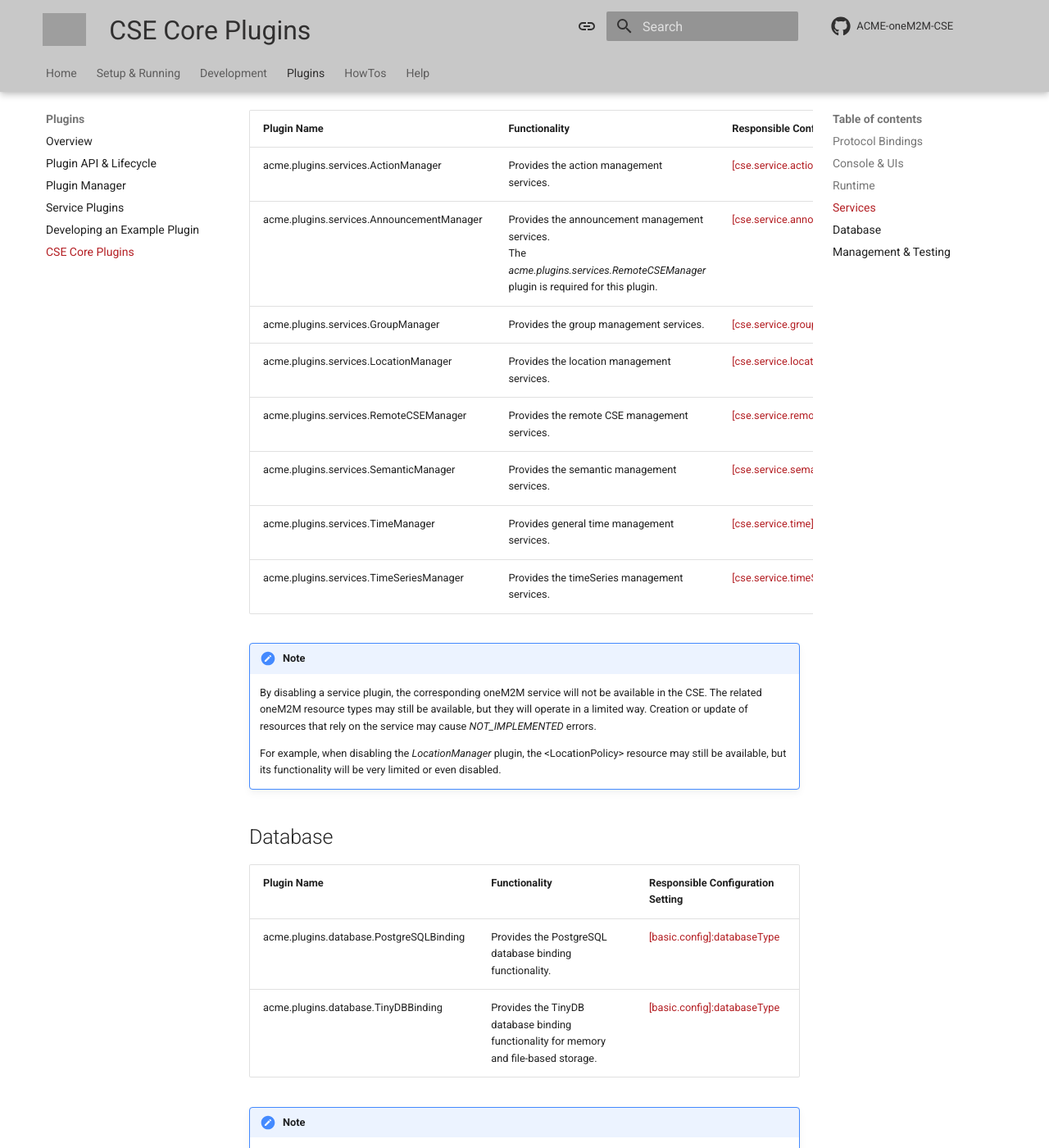
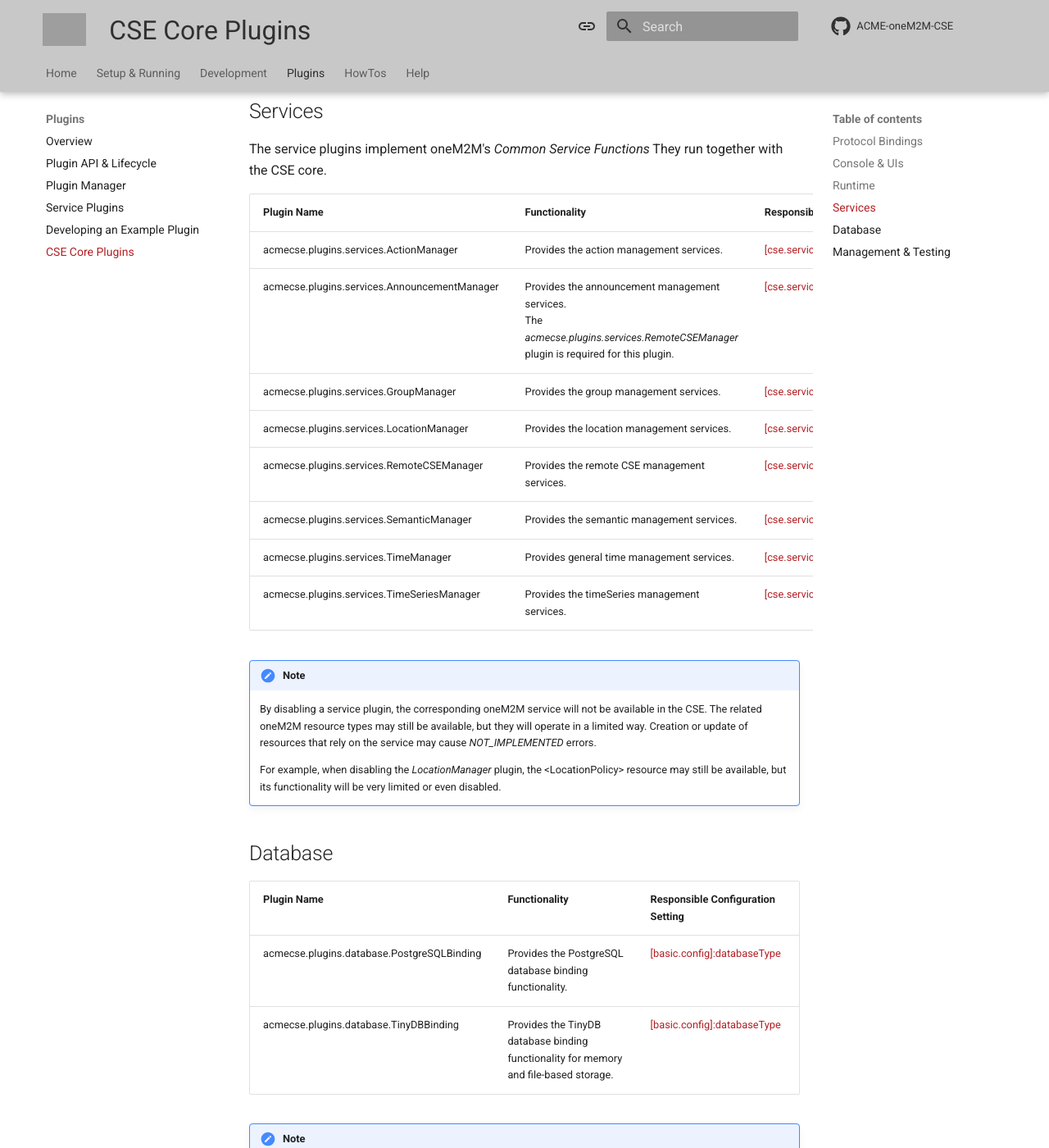
Before and after one commit to ankraft/ACME-oneM2M-CSE-mkdocs, an MkDocs documentation site: the page built from docs/plugins/PluginCorePlugins.md, in a window 1280 px wide and 1400 px high, scrolled down 2055 px. Shown: the whole window at 82% size. Built offline with MkDocs 1.6.1 and Material for MkDocs 9.7.7, drawn with Linux system fonts in a browser that asks for light colours; comment, search, counter and statistics services are not loaded; some of the changed text lies outside the part shown; grey boxes are pictures that could not be loaded.

Commit message:
Changed package name acme to acmecse

```diff
--- a/docs/plugins/PluginCorePlugins.md
+++ b/docs/plugins/PluginCorePlugins.md
@@ -8,12 +8,12 @@
 
 ## Protocol Bindings
 
-| Plugin Name                           | Functionality                                                            | Responsible Configuration Setting                    |
-|:--------------------------------------|:-------------------------------------------------------------------------|:-----------------------------------------------------|
-| acme.plugins.bindings.CoAPServer      | Provides the [CoAP protocol](../setup/Configuration-coap.md) binding.    | [\[coap\]:enable](../setup/Configuration-coap.md#)   |
-| acme.plugins.bindings.HttpServer      | Provides the [HTTP protocol](../setup/Configuration-http.md) binding.    | [\[http\]:enable](../setup/Configuration-http.md#)   |
-| acme.plugins.bindings.MQTTClient      | Provides the [MQTT protocol](../setup/Configuration-mqtt.md) binding.    | [\[mqtt\]:enable](../setup/Configuration-mqtt.md)    |
-| acme.plugins.bindings.WebSocketServer | Provides the [WebSocket protocol](../setup/Configuration-ws.md) binding. | [\[websocket\]:enable](../setup/Configuration-ws.md) |
+| Plugin Name                              | Functionality                                                            | Responsible Configuration Setting                    |
+|:-----------------------------------------|:-------------------------------------------------------------------------|:-----------------------------------------------------|
+| acmecse.plugins.bindings.CoAPServer      | Provides the [CoAP protocol](../setup/Configuration-coap.md) binding.    | [\[coap\]:enable](../setup/Configuration-coap.md#)   |
+| acmecse.plugins.bindings.HttpServer      | Provides the [HTTP protocol](../setup/Configuration-http.md) binding.    | [\[http\]:enable](../setup/Configuration-http.md#)   |
+| acmecse.plugins.bindings.MQTTClient      | Provides the [MQTT protocol](../setup/Configuration-mqtt.md) binding.    | [\[mqtt\]:enable](../setup/Configuration-mqtt.md)    |
+| acmecse.plugins.bindings.WebSocketServer | Provides the [WebSocket protocol](../setup/Configuration-ws.md) binding. | [\[websocket\]:enable](../setup/Configuration-ws.md) |
 
 !!! Note
 	At least one protocol binding plugin must be enabled for the CSE to function properly, as
@@ -22,19 +22,19 @@
 
 ## Console & UIs
 
-| Plugin Name                          | Functionality                                                                                                                                                                                                                                   | Responsible Configuration Setting                                                            |
-|:-------------------------------------|:------------------------------------------------------------------------------------------------------------------------------------------------------------------------------------------------------------------------------------------------|:---------------------------------------------------------------------------------------------|
-| acme.plugins.bindings.http.HttpWebUI | Provides the [web UI](../setup/WebUI.md) functionality.<br>Runs together with the HTTP server.                                                                                                                                                  | [\[webui\]:enable](../setup/Configuration-uis.md#web-ui)                                     |
-| acme.plugins.runtime.Console         | Provides the [console](../setup/Console.md) functionality.<br>Runs together with the CSE core and provides a rich console UI for interacting with the CSE.<br>This is the CSE's default console.                                                | [\[basic.config\]:consoleType](../setup/Configuration-basic.md#basic-configuration) = rich   |
-| acme.plugins.runtime.MinimalConsole  | Provides a [minimal console](../setup/Console.md#minimal-console) functionality.<br>Runs together with the CSE core and provides a minimal console UI for interacting with the CSE.<br>This is an alternative, less resource-intensive console. | [\[basic.config\]:consoleType](../setup/Configuration-basic.md#basic-configuration) = simple |
-| acme.plugins.runtime.TextUI          | Provides the [text UI](../setup/TextUI.md) functionality.<br>Runs together with the CSE core and provides a text-based user interface for interacting with the CSE.                                                                             | [\[textui\]:enable](../setup/Configuration-uis.md#text-ui)                     |
+| Plugin Name                             | Functionality                                                                                                                                                                                                                                   | Responsible Configuration Setting                                                            |
+|:----------------------------------------|:------------------------------------------------------------------------------------------------------------------------------------------------------------------------------------------------------------------------------------------------|:---------------------------------------------------------------------------------------------|
+| acmecse.plugins.bindings.http.HttpWebUI | Provides the [web UI](../setup/WebUI.md) functionality.<br>Runs together with the HTTP server.                                                                                                                                                  | [\[webui\]:enable](../setup/Configuration-uis.md#web-ui)                                     |
+| acmecse.plugins.runtime.Console         | Provides the [console](../setup/Console.md) functionality.<br>Runs together with the CSE core and provides a rich console UI for interacting with the CSE.<br>This is the CSE's default console.                                                | [\[basic.config\]:consoleType](../setup/Configuration-basic.md#basic-configuration) = rich   |
+| acmecse.plugins.runtime.MinimalConsole  | Provides a [minimal console](../setup/Console.md#minimal-console) functionality.<br>Runs together with the CSE core and provides a minimal console UI for interacting with the CSE.<br>This is an alternative, less resource-intensive console. | [\[basic.config\]:consoleType](../setup/Configuration-basic.md#basic-configuration) = simple |
+| acmecse.plugins.runtime.TextUI          | Provides the [text UI](../setup/TextUI.md) functionality.<br>Runs together with the CSE core and provides a text-based user interface for interacting with the CSE.                                                                             | [\[textui\]:enable](../setup/Configuration-uis.md#text-ui)                                   |
 
 
 ## Runtime
 
-| Plugin Name                     | Functionality                                                                                              | Responsible Configuration Setting                                     |
-|:--------------------------------|:-----------------------------------------------------------------------------------------------------------|:----------------------------------------------------------------------|
-| acme.plugins.runtime.Statistics | Provides the statistics functionality.<br>Runs together with the CSE core and collects runtime statistics. | [\[cse.statistics\]:enable](../setup/Configuration-cse.md#statistics) |
+| Plugin Name                        | Functionality                                                                                              | Responsible Configuration Setting                                     |
+|:-----------------------------------|:-----------------------------------------------------------------------------------------------------------|:----------------------------------------------------------------------|
+| acmecse.plugins.runtime.Statistics | Provides the statistics functionality.<br>Runs together with the CSE core and collects runtime statistics. | [\[cse.statistics\]:enable](../setup/Configuration-cse.md#statistics) |
 
 
 ## Services
@@ -42,16 +42,16 @@
 The service plugins implement oneM2M's *Common Service Functions* They run together with the CSE core.
 
 
-| Plugin Name                               | Functionality                                                                                                                      | Responsible Configuration Setting                                                         |
-|:------------------------------------------|:-----------------------------------------------------------------------------------------------------------------------------------|:------------------------------------------------------------------------------------------|
-| acme.plugins.services.ActionManager       | Provides the action management services.                                                                                           | [\[cse.service.action\]:enable](../setup/Configuration-cse.md#action-service)             |
-| acme.plugins.services.AnnouncementManager | Provides the announcement management services.<br>The *acme.plugins.services.RemoteCSEManager* plugin is required for this plugin. | [\[cse.service.announcement\]:enable](../setup/Configuration-cse.md#announcement-service) |
-| acme.plugins.services.GroupManager        | Provides the group management services.                                                                                            | [\[cse.service.group\]:enable](../setup/Configuration-cse.md#group-service)               |
-| acme.plugins.services.LocationManager     | Provides the location management services.                                                                                         | [\[cse.service.location\]:enable](../setup/Configuration-cse.md#location-service)         |
-| acme.plugins.services.RemoteCSEManager    | Provides the remote CSE management services.                                                                                       | [\[cse.service.remoteCSE\]:enable](../setup/Configuration-cse.md#remote-cse-service)      |
-| acme.plugins.services.SemanticManager     | Provides the semantic management services.                                                                                         | [\[cse.service.semantic\]:enable](../setup/Configuration-cse.md#semantic-service)         |
-| acme.plugins.services.TimeManager         | Provides general time management services.                                                                                         | [\[cse.service.time\]:enable](../setup/Configuration-cse.md#time-service)                 |
-| acme.plugins.services.TimeSeriesManager   | Provides the timeSeries management services.                                                                                       | [\[cse.service.timeSeries\]:enable](../setup/Configuration-cse.md#timeseries-service)     |
+| Plugin Name                                  | Functionality                                                                                                                         | Responsible Configuration Setting                                                         |
+|:---------------------------------------------|:--------------------------------------------------------------------------------------------------------------------------------------|:------------------------------------------------------------------------------------------|
+| acmecse.plugins.services.ActionManager       | Provides the action management services.                                                                                              | [\[cse.service.action\]:enable](../setup/Configuration-cse.md#action-service)             |
+| acmecse.plugins.services.AnnouncementManager | Provides the announcement management services.<br>The *acmecse.plugins.services.RemoteCSEManager* plugin is required for this plugin. | [\[cse.service.announcement\]:enable](../setup/Configuration-cse.md#announcement-service) |
+| acmecse.plugins.services.GroupManager        | Provides the group management services.                                                                                               | [\[cse.service.group\]:enable](../setup/Configuration-cse.md#group-service)               |
+| acmecse.plugins.services.LocationManager     | Provides the location management services.                                                                                            | [\[cse.service.location\]:enable](../setup/Configuration-cse.md#location-service)         |
+| acmecse.plugins.services.RemoteCSEManager    | Provides the remote CSE management services.                                                                                          | [\[cse.service.remoteCSE\]:enable](../setup/Configuration-cse.md#remote-cse-service)      |
+| acmecse.plugins.services.SemanticManager     | Provides the semantic management services.                                                                                            | [\[cse.service.semantic\]:enable](../setup/Configuration-cse.md#semantic-service)         |
+| acmecse.plugins.services.TimeManager         | Provides general time management services.                                                                                            | [\[cse.service.time\]:enable](../setup/Configuration-cse.md#time-service)                 |
+| acmecse.plugins.services.TimeSeriesManager   | Provides the timeSeries management services.                                                                                          | [\[cse.service.timeSeries\]:enable](../setup/Configuration-cse.md#timeseries-service)     |
 
 !!! Note
 	By disabling a service plugin, the corresponding oneM2M service will not be available in the CSE.
@@ -65,10 +65,10 @@
 
 ## Database
 
-| Plugin Name                             | Functionality                                                                         | Responsible Configuration Setting                                                    |
-|:----------------------------------------|:--------------------------------------------------------------------------------------|:-------------------------------------------------------------------------------------|
-| acme.plugins.database.PostgreSQLBinding | Provides the PostgreSQL database binding functionality.                               | [\[basic.config\]:databaseType](../setup/Configuration-basic.md#basic-configuration) |
-| acme.plugins.database.TinyDBBinding     | Provides the TinyDB database binding functionality for memory and file-based storage. | [\[basic.config\]:databaseType](../setup/Configuration-basic.md#basic-configuration) |
+| Plugin Name                                | Functionality                                                                         | Responsible Configuration Setting                                                    |
+|:-------------------------------------------|:--------------------------------------------------------------------------------------|:-------------------------------------------------------------------------------------|
+| acmecse.plugins.database.PostgreSQLBinding | Provides the PostgreSQL database binding functionality.                               | [\[basic.config\]:databaseType](../setup/Configuration-basic.md#basic-configuration) |
+| acmecse.plugins.database.TinyDBBinding     | Provides the TinyDB database binding functionality for memory and file-based storage. | [\[basic.config\]:databaseType](../setup/Configuration-basic.md#basic-configuration) |
 
 
 !!! Note
@@ -78,11 +78,11 @@
 
 ## Management & Testing
 
-| Plugin Name                                | Functionality                                                                                                                                                               | Responsible Configuration Setting                                                      |
-|:-------------------------------------------|:----------------------------------------------------------------------------------------------------------------------------------------------------------------------------|:---------------------------------------------------------------------------------------|
-| acme.plugins.bindings.http.HttpManagement  | Provides the [HTTP management API](../setup/Operation-management.md) functionality.<br>**This plugin requires the HTTP Server to be enabled.**                                                  | [\[http\]:enableManagementEndpoint](../setup/Configuration-http.md#general-settings)   |
-| acme.plugins.bindings.http.HttpStructure   | Provides the [HTTP structure API](../setup/Operation-diagrams.md) functionality.<br>**This plugin requires the HTTP Server to be enabled.**                                                     | [\[http\]:enableStructureEndpoint](../setup/Configuration-http.md#general-settings)    |
-| acme.plugins.bindings.http.HttpUpperTester | Provides the [HTTP Upper Tester](../setup/Operation-uppertester.md) functionality.<br>**This plugin requires the HTTP Server to be enabled.**	<br/>It is usually only needed for testing purposes.  | [\[http\]:enableUpperTesterEndpoint](../setup/Configuration-http.md#general-settings)  |
+| Plugin Name                                   | Functionality                                                                                                                                                                                      | Responsible Configuration Setting                                                     |
+|:----------------------------------------------|:---------------------------------------------------------------------------------------------------------------------------------------------------------------------------------------------------|:--------------------------------------------------------------------------------------|
+| acmecse.plugins.bindings.http.HttpManagement  | Provides the [HTTP management API](../setup/Operation-management.md) functionality.<br>**This plugin requires the HTTP Server to be enabled.**                                                     | [\[http\]:enableManagementEndpoint](../setup/Configuration-http.md#general-settings)  |
+| acmecse.plugins.bindings.http.HttpStructure   | Provides the [HTTP structure API](../setup/Operation-diagrams.md) functionality.<br>**This plugin requires the HTTP Server to be enabled.**                                                        | [\[http\]:enableStructureEndpoint](../setup/Configuration-http.md#general-settings)   |
+| acmecse.plugins.bindings.http.HttpUpperTester | Provides the [HTTP Upper Tester](../setup/Operation-uppertester.md) functionality.<br>**This plugin requires the HTTP Server to be enabled.**	<br/>It is usually only needed for testing purposes. | [\[http\]:enableUpperTesterEndpoint](../setup/Configuration-http.md#general-settings) |
 
 
 !!! Note
```
Also changed, not shown: docs/development/EventSystem.md (+18 -18 lines), docs/plugins/PluginAPI.md (+32 -32 lines), docs/plugins/PluginExample.md (+6 -6 lines), docs/plugins/PluginManager.md (+17 -17 lines), docs/plugins/PluginServicePlugins.md (+12 -12 lines), docs/plugins/PluginsOverview.md (+3 -3 lines), docs/setup/Installation.md (+2 -2 lines).
